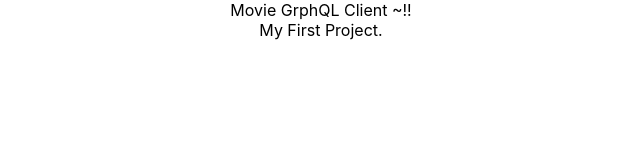
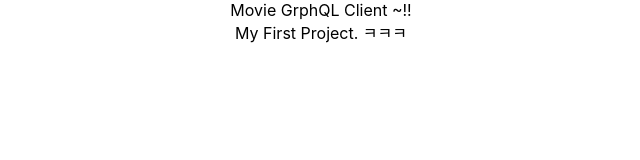
Before and after one commit to GusspiaJung/graphql-client, a React (Create React App) app: page / in a window 1280 px wide. Shown: the top 160 px of the page, without its empty margins (319-959 px from the left). Built offline with nearby package versions, Linux system fonts and the light colour scheme.

Commit message:
ㅇㅇㅇ

```diff
--- a/src/App.js
+++ b/src/App.js
@@ -7,7 +7,7 @@ class App extends Component {
     return (
       <div className="App">
         Movie GrphQL Client ~!!<br/>
-        My First Project.
+        My First Project. ㅋㅋㅋ
       </div>
     );
   }
```
